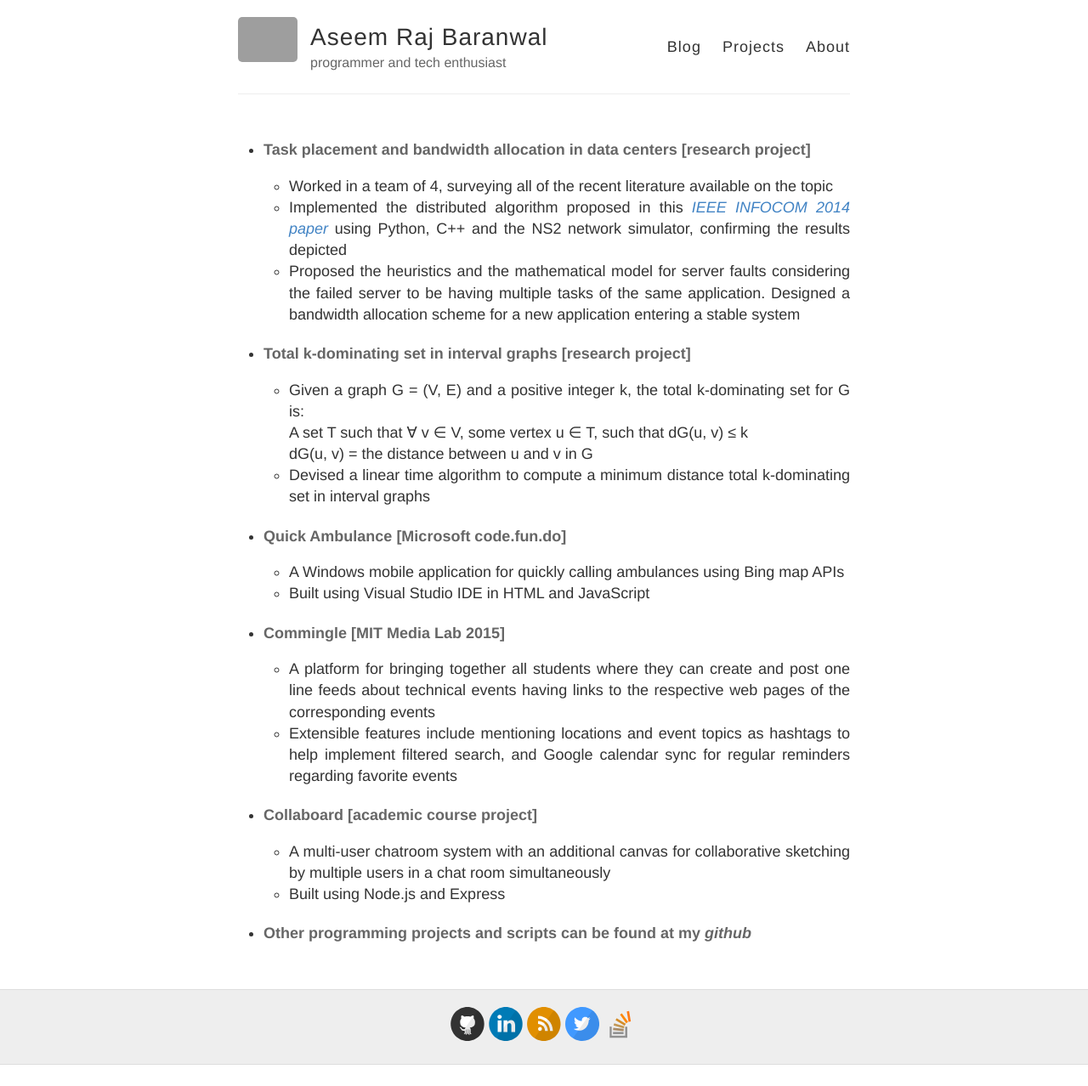
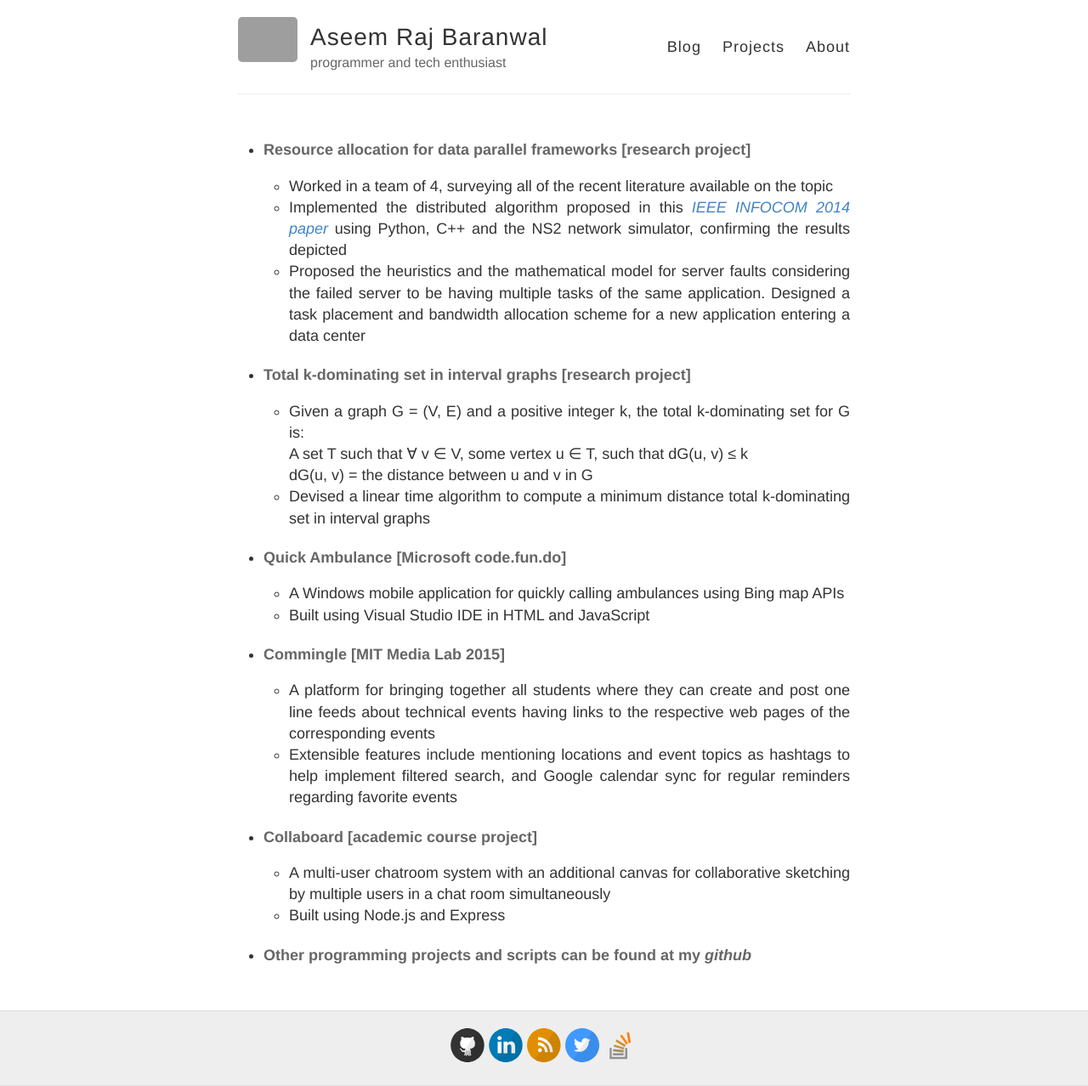
Before and after one commit to aseemrb/aseemrb.github.io, a Jekyll site: the page built from projects.md, in a window 1280 px wide. Shown: the whole page at 85% size. Built offline with Jekyll 4.4.1, drawn with Linux system fonts in a browser that asks for light colours; before the commit the page ends 1253 px from its top, so only the background shows below that; grey boxes are pictures that could not be loaded.

Commit message:
proj update

```diff
--- a/projects.md
+++ b/projects.md
@@ -4,10 +4,10 @@ title: Projects
 permalink: /projects/
 ---
 
-- #### Task placement and bandwidth allocation in data centers [research project]
+- #### Resource allocation for data parallel frameworks [research project]
     - Worked in a team of 4, surveying all of the recent literature available on the topic
     - Implemented the distributed algorithm proposed in this [*IEEE INFOCOM 2014 paper*](http://ieeexplore.ieee.org/stamp/stamp.jsp?arnumber=6848096) using Python, C++ and the NS2 network simulator, confirming the results depicted
-    - Proposed the heuristics and the mathematical model for server faults considering the failed server to be having multiple tasks of the same application. Designed a bandwidth allocation scheme for a new application entering a stable system
+    - Proposed the heuristics and the mathematical model for server faults considering the failed server to be having multiple tasks of the same application. Designed a task placement and bandwidth allocation scheme for a new application entering a data center
 
 - #### Total k-dominating set in interval graphs [research project]
     - Given a graph G = (V, E) and a positive integer k, the total k-dominating set for G is:
```
Also changed, not shown: images/memes/vodkatalking.jpg (added).
